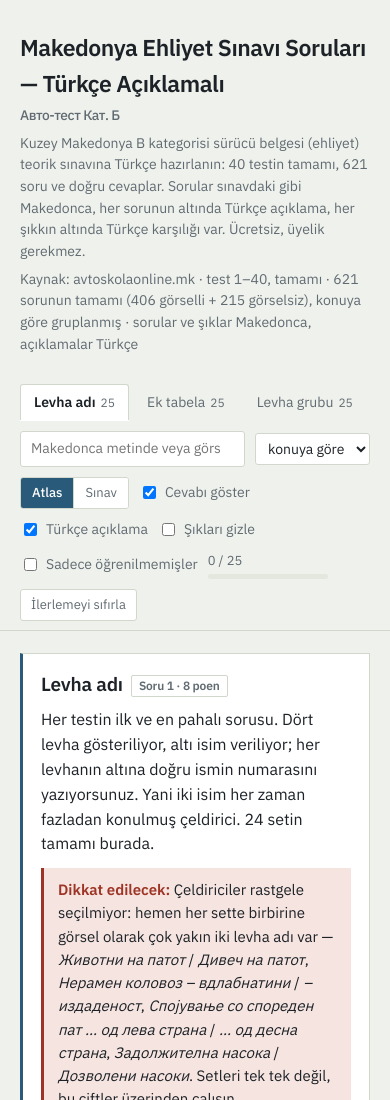
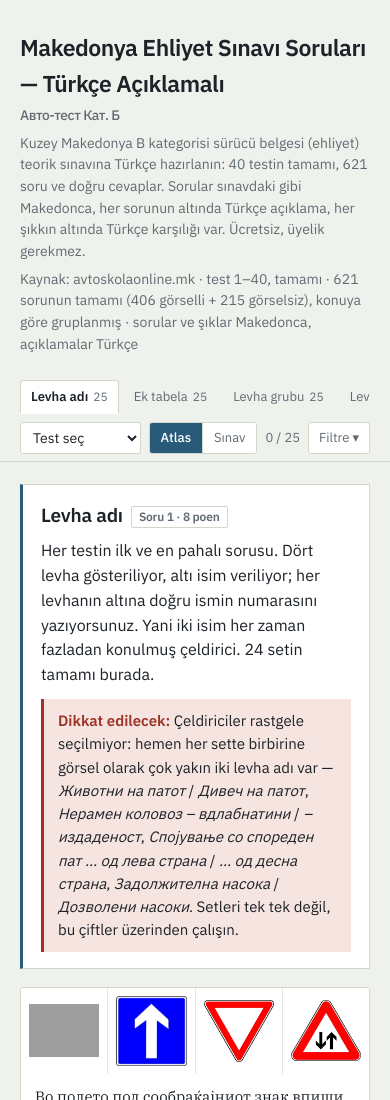
Before and after one commit to afnhsn-ibu/avtoskola-b, a plain HTML site: page index.html in a window 390 px wide. Shown: the top 1100 px of the page. Drawn offline with Linux system fonts and the light colour scheme; grey boxes are pictures that could not be loaded.

Commit message:
Mobile: compact toolbar, filter drawer, hide bar on scroll

```diff
--- a/index.html
+++ b/index.html
@@ -89,6 +89,33 @@ body::before{content:"";position:fixed;inset:0 0 auto;height:env(safe-area-inset
 .tools label{display:inline-flex;gap:6px;align-items:center;font-size:14px;color:var(--soft);cursor:pointer;user-select:none}
 .tools label:hover{color:var(--ink)}
 .prog{flex:0 0 auto;font-size:13px;color:var(--soft);font-variant-numeric:tabular-nums}
+/* desktop: extra controls flow inline, keep original order */
+.extra{display:contents}
+#more{display:none}
+.tools #q{order:-3}.tools #test{order:-2}.tools #mode{order:-1}.tools label{order:0}.tools .prog{order:1}.tools #reset{order:2}
+.bar{transition:transform .22s ease}
+@media (max-width:720px){
+ .bar{padding-top:calc(6px + env(safe-area-inset-top,0px))}
+ .tabs button{padding:6px 10px;font-size:13px}
+ .tools{flex-wrap:nowrap;gap:8px;padding:7px 0}
+ .tools #mode,.tools #test,.tools .prog,.tools #more{order:0}
+ .tools #test{flex:1 1 auto;min-width:0;width:0}
+ .tools .prog .progbar{display:none}
+ #more{display:inline-block;flex:0 0 auto;white-space:nowrap}
+ .extra{display:none}
+ body.showextra .extra{display:flex;flex-direction:column;align-items:stretch;gap:12px;
+   position:absolute;left:0;right:0;top:100%;background:var(--card);border-bottom:1px solid var(--rule);
+   padding:14px 20px 16px;box-shadow:0 8px 18px rgba(0,0,0,.12)}
+ body.showextra .extra input[type=search]{flex:0 0 auto;font-size:16px;padding:9px 10px}
+ body.showextra .extra label{font-size:15px;color:var(--ink);padding:2px 0}
+ body.showextra .extra label input{width:20px;height:20px}
+ body.showextra .extra #reset{align-self:flex-start}
+ .bar.hid{transform:translateY(-100%)}
+ .tools #test{min-width:96px}
+ .seg button{padding-left:10px;padding-right:10px}
+ html{scroll-padding-top:100px}
+}
+@media (max-width:380px){.tools .prog{display:none}}
 .progbar{display:block;width:120px;height:5px;background:var(--rule2);border-radius:3px;overflow:hidden;margin-top:3px}
 .progbar i{display:block;height:100%;background:var(--ok);width:0%}
 button.ghost{appearance:none;font:inherit;font-size:13px;border:1px solid var(--rule);background:var(--card);
@@ -187,20 +214,23 @@ footer{margin-top:56px;padding-top:16px;border-top:1px solid var(--rule);font-si
 <div class="bar">
   <div class="tabs" id="tabs" role="tablist"></div>
   <div class="tools">
-    <input type="search" id="q" placeholder="Makedonca metinde veya görsel numarasında ara…" aria-label="Ara">
     <select id="test" aria-label="Test sırası" style="font:inherit;font-size:14px;padding:5px 8px;border:1px solid var(--rule);border-radius:3px;background:var(--card);color:var(--ink)">
-      <option value="">konuya göre</option>
+      <option value="">Test seç</option>
     </select>
     <span class="seg" id="mode">
       <button data-m="atlas" aria-pressed="true">Atlas</button>
       <button data-m="quiz" aria-pressed="false">Sınav</button>
     </span>
+    <span class="prog"><span id="ptxt">0 / 0</span><span class="progbar"><i id="pbar"></i></span></span>
+    <button class="ghost" id="more" aria-expanded="false" aria-controls="extra">Filtre ▾</button>
+    <div class="extra" id="extra">
+    <input type="search" id="q" placeholder="Makedonca metinde veya görsel numarasında ara…" aria-label="Ara">
     <label><input type="checkbox" id="showans" checked> Cevabı göster</label>
     <label><input type="checkbox" id="tr" checked> Türkçe açıklama</label>
     <label><input type="checkbox" id="hide"> Şıkları gizle</label>
     <label><input type="checkbox" id="only"> Sadece öğrenilmemişler</label>
-    <span class="prog"><span id="ptxt">0 / 0</span><span class="progbar"><i id="pbar"></i></span></span>
     <button class="ghost" id="reset">İlerlemeyi sıfırla</button>
+    </div>
   </div>
 </div>
 
@@ -2033,7 +2063,7 @@ render();
 
 el('#tabs').addEventListener('click',e=>{const b=e.target.closest('button');if(!b)return;
   active=b.dataset.k;cluster=null;qf='';testSel='';el('#q').value='';el('#test').value='';render();window.scrollTo({top:0})});
-el('#test').innerHTML='<option value="">konuya göre</option>'+
+el('#test').innerHTML='<option value="">Test seç</option>'+
   Object.keys(TESTMAP).sort((a,b)=>a-b).map(t=>`<option value="${t}">тест ${t}</option>`).join('');
 el('#test').addEventListener('change',e=>{testSel=e.target.value;cluster=null;qf='';el('#q').value='';
   render();window.scrollTo({top:0})});
@@ -2050,6 +2080,17 @@ el('#mode').addEventListener('click',e=>{const b=e.target.closest('button');if(!
   if(mode==='quiz') el('#showans').checked=false;
   if(mode!=='quiz') el('#showans').checked=true;
   render()});
+// ---- mobile: filters drawer + hide bar while scrolling down ----
+const moreBtn=el('#more'), barEl=document.querySelector('.bar');
+const setExtra=o=>{document.body.classList.toggle('showextra',o);moreBtn.setAttribute('aria-expanded',String(o));
+  moreBtn.textContent=o?'Kapat ▴':'Filtre ▾';if(o)barEl.classList.remove('hid')};
+moreBtn.addEventListener('click',()=>setExtra(!document.body.classList.contains('showextra')));
+document.addEventListener('click',e=>{if(document.body.classList.contains('showextra')&&!e.target.closest('.bar'))setExtra(false)});
+let lastY=window.scrollY;
+window.addEventListener('scroll',()=>{const y=window.scrollY;
+  if(document.body.classList.contains('showextra')){lastY=y;return}
+  if(y>lastY+8&&y>160)barEl.classList.add('hid'); else if(y<lastY-8||y<160)barEl.classList.remove('hid');
+  lastY=y},{passive:true});
 el('#reset').addEventListener('click',()=>{
   if(confirm('“öğrendim” işaretleri silinsin mi?')){DONE.clear();save();render()}});
 
```
